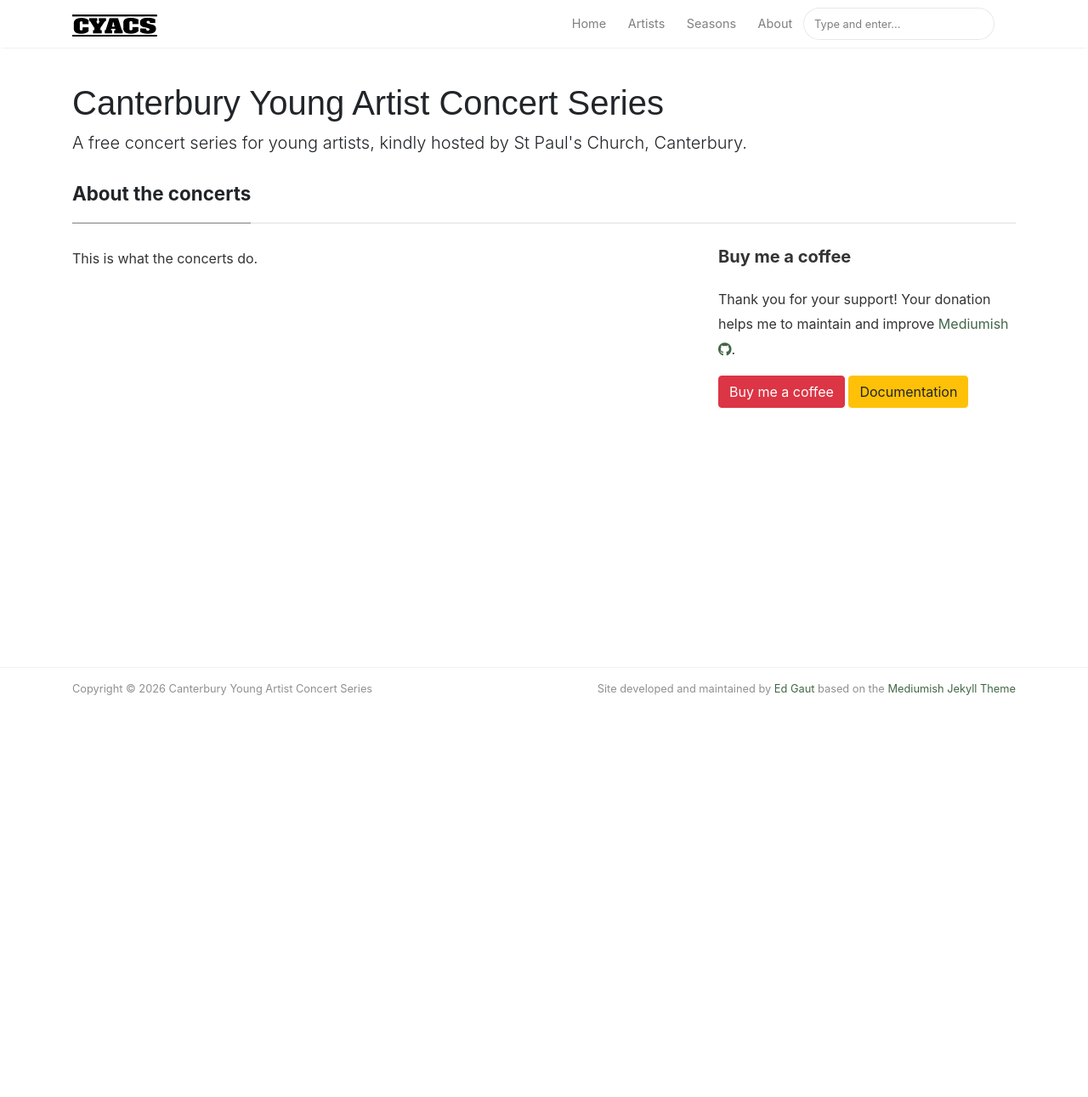
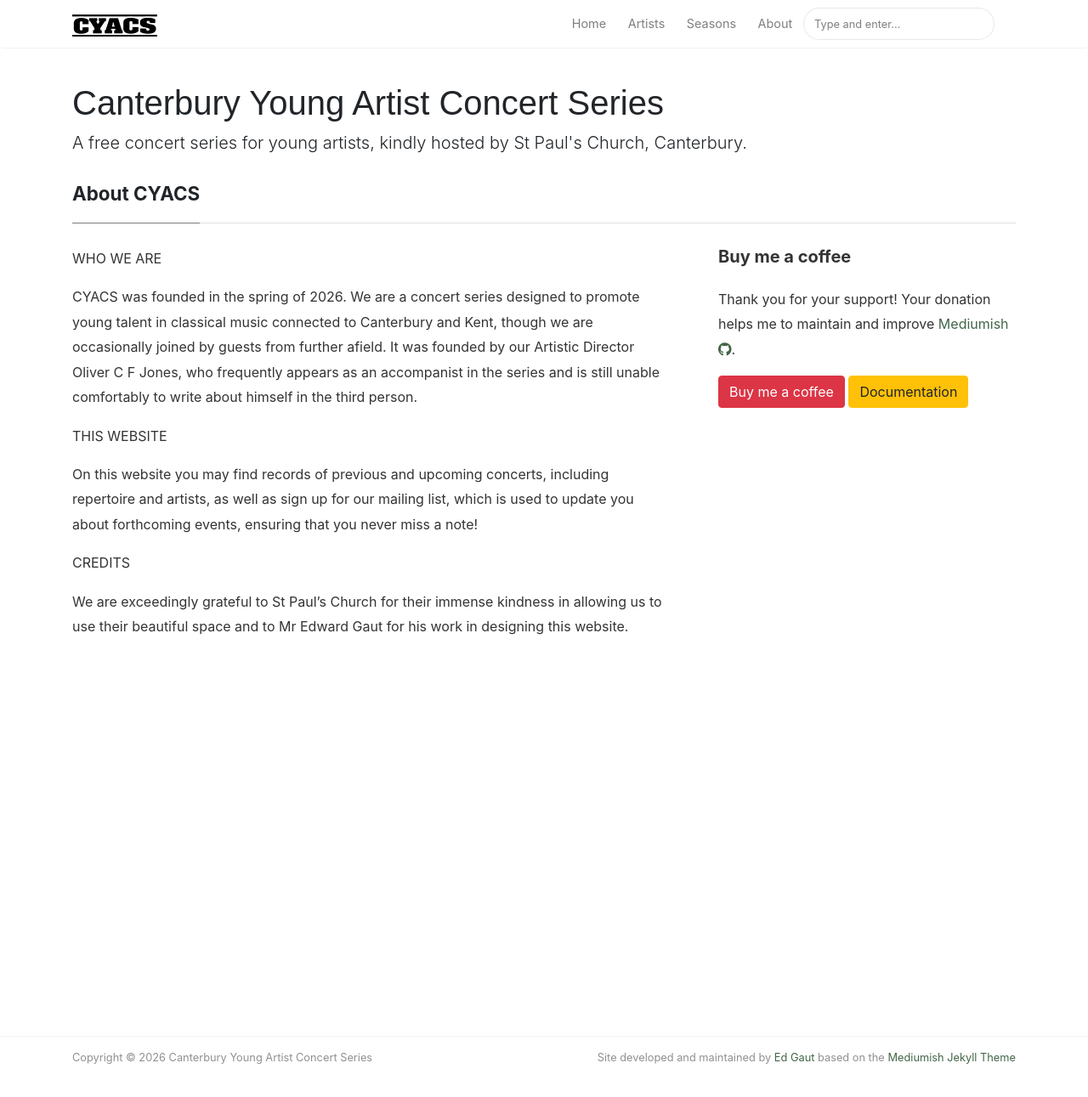
Before and after one commit to edwardgaut/cyac-website, a Jekyll site: the page built from _pages/about.md, in a window 1280 px wide and 1328 px high. Shown: the top 1291 px of the window at 85% size. Built offline with Jekyll 4.4.1, drawn with Linux system fonts in a browser that asks for light colours; nearby versions of some CDN libraries.

Commit message:
Update Pages “about”

```diff
--- a/_pages/about.md
+++ b/_pages/about.md
@@ -1,9 +1,25 @@
 ---
 layout: page
-title: About the concerts
+title: About CYACS
 permalink: /about
 comments: false
-about_intro: This is what the concerts do.
+about_intro: >-
+  WHO WE ARE
+
+
+  CYACS was founded in the spring of 2026. We are a concert series designed to promote young talent in classical music connected to Canterbury and Kent, though we are occasionally joined by guests from further afield. It was founded by our Artistic Director Oliver C F Jones, who frequently appears as an accompanist in the series and is still unable comfortably to write about himself in the third person.
+
+
+  THIS WEBSITE
+
+
+  On this website you may find records of previous and upcoming concerts, including repertoire and artists, as well as sign up for our mailing list, which is used to update you about forthcoming events, ensuring that you never miss a note!
+
+
+  CREDITS
+
+
+  We are exceedingly grateful to St Paul's Church for their immense kindness in allowing us to use their beautiful space and to Mr Edward Gaut for his work in designing this website.
 mapping:
   latitude: 51.101
   longitude: 0.1
```
